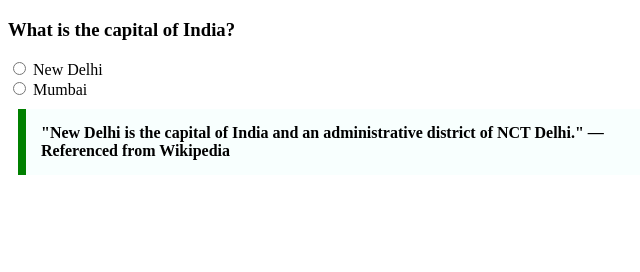
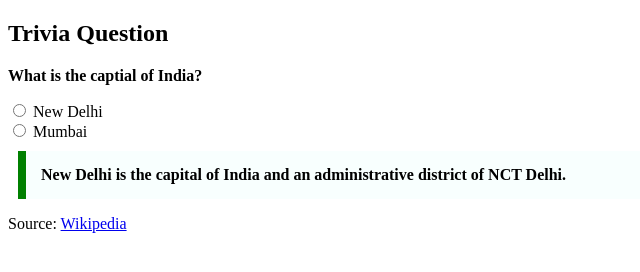
Before and after one commit to acciojob/trivia-prajjaval-1507, a website: page main.html in a window 1280 px wide. Shown: the whole page, without its empty margins (0-640 px from the left). Drawn offline with Linux system fonts and the light colour scheme.

Commit message:
created a submission

```diff
--- a/main.html
+++ b/main.html
@@ -2,7 +2,8 @@
 <html lang="en">
 <head>
     <meta charset="UTF-8">
-    <title>Trivia Question</title>
+    <meta name="viewport" content="width=device-width, initial-scale=1.0">
+    <title>Trivia Quiz</title>
 
     <style>
         blockquote {
@@ -14,26 +15,26 @@
             font-weight: bold;
         }
     </style>
-
 </head>
 <body>
 
-    <h3>What is the capital of India?</h3>
+    <h2>Trivia Question</h2>
+
+    <p><strong>What is the captial of India?</strong></p>
 
     <label>
-        <input type="radio" name="capital" value="newdelhi">
-        New Delhi
+        <input type="radio" name="capital" value="newdelhi"> New Delhi
     </label><br>
 
     <label>
-        <input type="radio" name="capital" value="mumbai">
-        Mumbai
+        <input type="radio" name="capital" value="mumbai"> Mumbai
     </label>
 
     <blockquote>
-        "New Delhi is the capital of India and an administrative district of NCT Delhi."
-        — Referenced from Wikipedia
+        New Delhi is the capital of India and an administrative district of NCT Delhi.
     </blockquote>
+
+    <p>Source: <a href="https://en.wikipedia.org/" target="_blank">Wikipedia</a></p>
 
 </body>
 </html>
```
